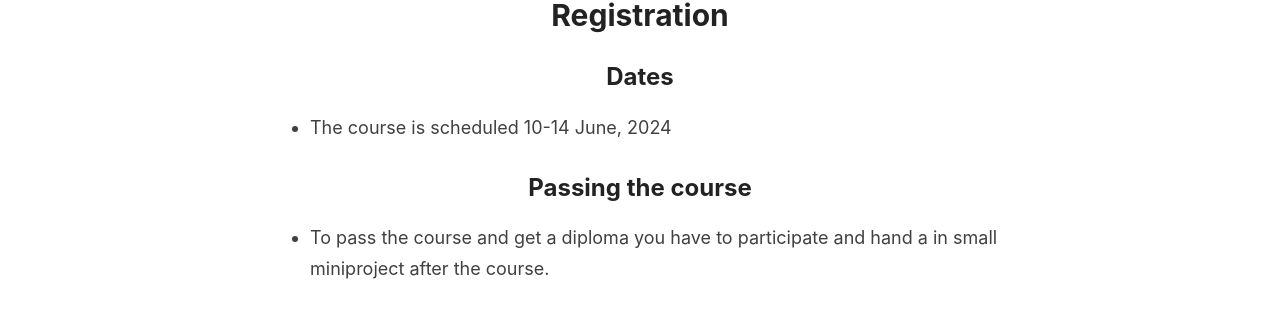
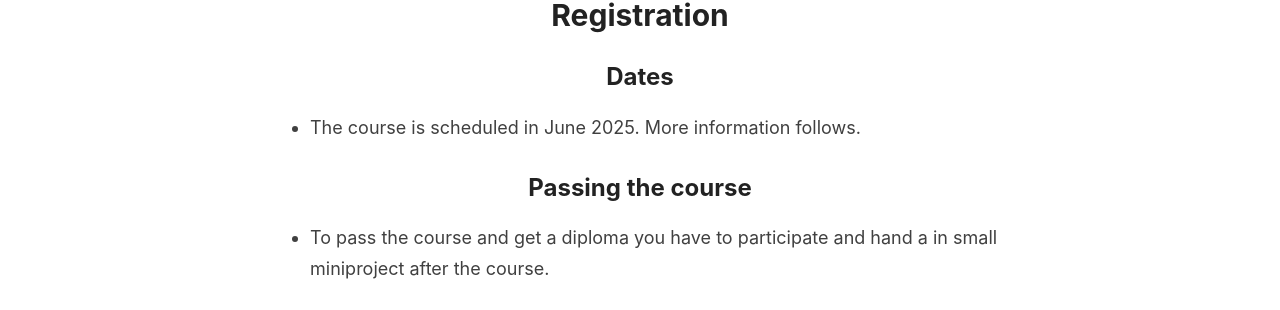
Before and after one commit to OpenSourceCFDCourse/opensourcecfdcourse.github.io, a Jekyll site: the page built from _pages/registration.md, in a window 1280 px wide. Shown: the part 240-550 px from the top of the page. Built offline with Jekyll 4.4.1, drawn with Linux system fonts in a browser that asks for light colours.

Commit message:
Update registration.md

```diff
--- a/_pages/registration.md
+++ b/_pages/registration.md
@@ -5,7 +5,7 @@
 ---
 
 ## Dates
-- The course is scheduled 10-14 June, 2024
+- The course is scheduled in June 2025. More information follows.
 
 ## Passing the course
 - To pass the course and get a diploma you have to participate and hand a in small miniproject after the course.
@@ -25,7 +25,7 @@
 
 Register your interest using the link below. We will let you know by e-mail when registration opens officially:
 
-[Register here](https://phd.moodle.aau.dk/course/view.php?id=2325)
+[Register here]()
 
 ## Confirmation of registration
 
```
